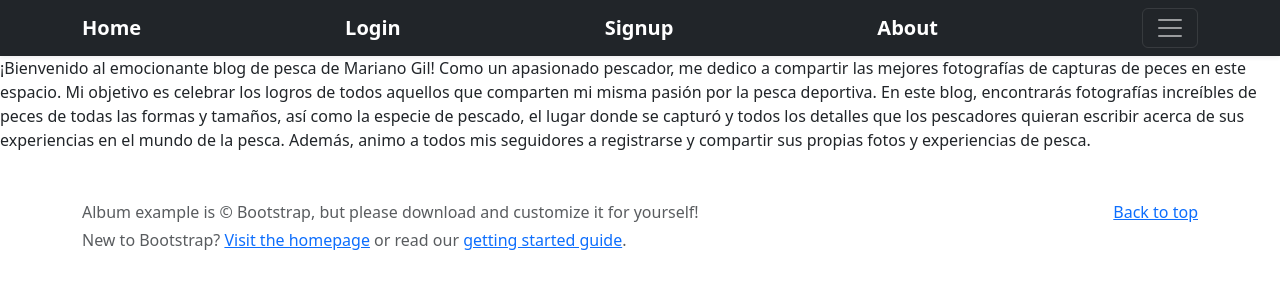
After one commit to gilmariano/entrega_final_Gil, a Django app: page /about/ in a window 1280 px wide. The commit adds this page. Shown: the top 300 px of the page. Run offline with Django 4.2, Linux system fonts and the light colour scheme; some libraries are stand-ins or nearby versions.

Commit message:
About creado

```diff
--- /dev/null
+++ b/AppPesca/templates/AppPesca/about.html
@@ -0,0 +1,12 @@
+{% extends "AppPesca/base.html" %}
+
+{% load static %}
+
+{% block main %}
+
+¡Bienvenido al emocionante blog de pesca de Mariano Gil! Como un apasionado pescador, me dedico a compartir las mejores fotografías de capturas de peces en este espacio.
+Mi objetivo es celebrar los logros de todos aquellos que comparten mi misma pasión por la pesca deportiva.
+En este blog, encontrarás fotografías increíbles de peces de todas las formas y tamaños, así como la especie de pescado, el lugar donde se capturó y todos los detalles que los pescadores quieran escribir acerca de sus experiencias en el mundo de la pesca.
+Además, animo a todos mis seguidores a registrarse y compartir sus propias fotos y experiencias de pesca.
+
+{% endblock %}
--- a/AppPesca/templates/AppPesca/base.html
+++ b/AppPesca/templates/AppPesca/base.html
@@ -144,6 +144,11 @@
       </a>
       {% endif %}
 
+      <a href="{% url 'about' %}" class="navbar-brand d-flex align-items-center">
+
+        <strong>About</strong>
+      </a>
+
       <button class="navbar-toggler" type="button" data-bs-toggle="collapse" data-bs-target="#navbarHeader" aria-controls="navbarHeader" aria-expanded="false" aria-label="Toggle navigation">
         <span class="navbar-toggler-icon"></span>
       </button>
--- a/AppPesca/templates/AppPesca/pesca_list.html
+++ b/AppPesca/templates/AppPesca/pesca_list.html
@@ -8,6 +8,11 @@
 
 
 <div class="row row-cols-1 row-cols-sm-2 row-cols-md-3 g-3">
+
+    {% if not pescados %}
+      <h1>Todavia no hay publicaciones de Pescas. Que esperas para subir la tuya?</h1>
+
+    {% endif %}
 
     {% for pescado in pescados %}
 
--- a/AppPesca/views.py
+++ b/AppPesca/views.py
@@ -8,6 +8,9 @@ from django.contrib.auth.mixins import LoginRequiredMixin, UserPassesTestMixin
 
 def index(request):
     return render(request, "AppPesca/index.html")
+
+def about(request):
+    return render(request, "AppPesca/about.html")
 
 
 class PescaList(ListView):
--- a/project/urls.py
+++ b/project/urls.py
@@ -15,13 +15,14 @@ Including another URLconf
 """
 from django.contrib import admin
 from django.urls import path
-from AppPesca.views import index, PescaList, PescaMineList, PescaUpdate, PescaDelete, PescaCreate, Login, Logout, SignUp, ProfileCreate, ProfileUpdate
+from AppPesca.views import index, PescaList, PescaMineList, PescaUpdate, PescaDelete, PescaCreate, Login, Logout, SignUp, ProfileCreate, ProfileUpdate, about
 from django.conf import settings
 from django.conf.urls.static import static
 
 urlpatterns = [
     path('admin/', admin.site.urls),
     path('', index, name='index'),
+    path('about/', about, name= 'about'),
     path('pesca/list', PescaList.as_view(), name='pescado-list'),
     path('pesca/list', PescaMineList.as_view(), name='pescado-mine'),
     path('pesca/<pk>/update', PescaUpdate.as_view(), name='pescado-update'),
```
Also changed, not shown: media/lista/leyenda-del-dorado_4MohQmQ.png (added).
